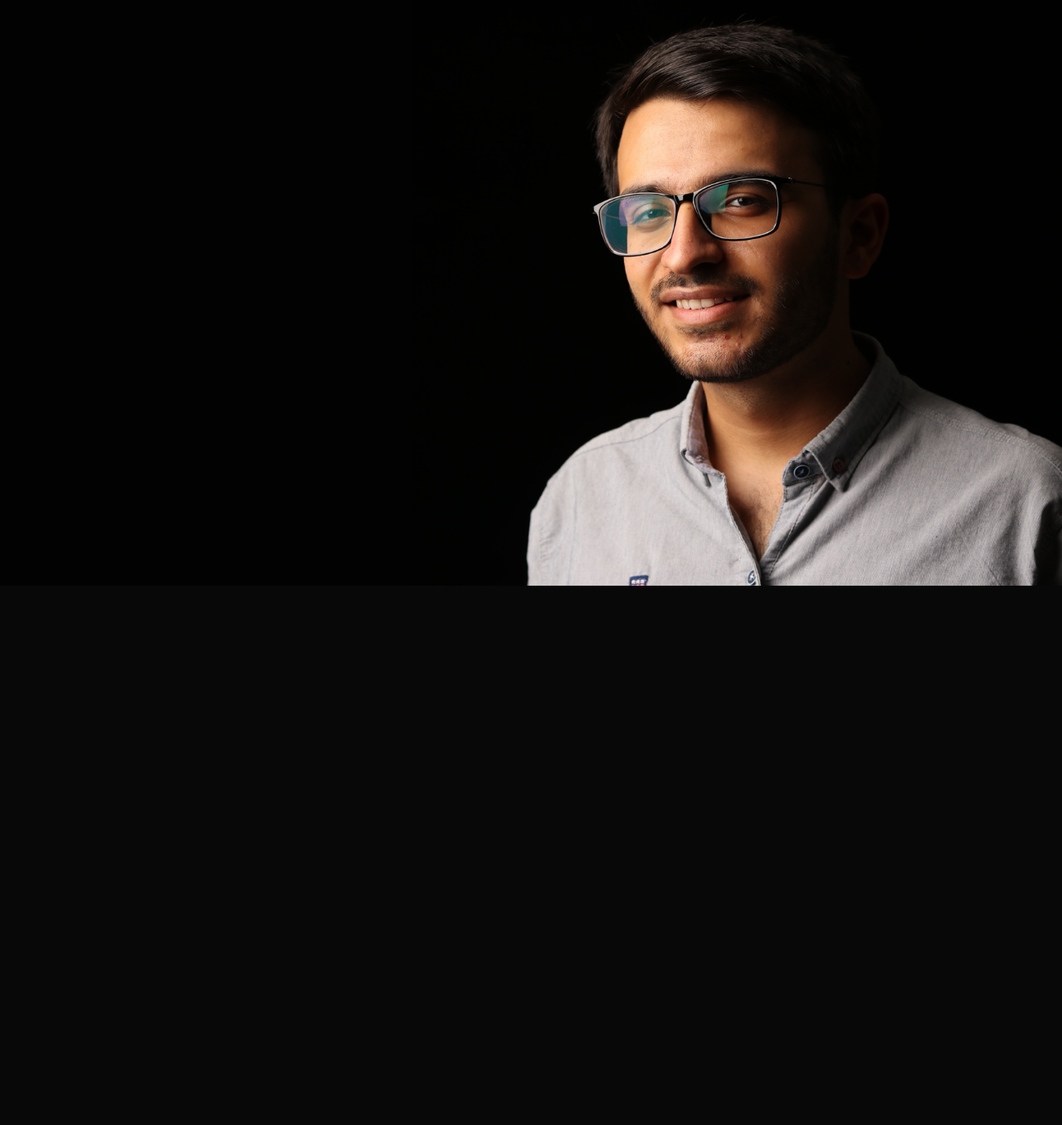
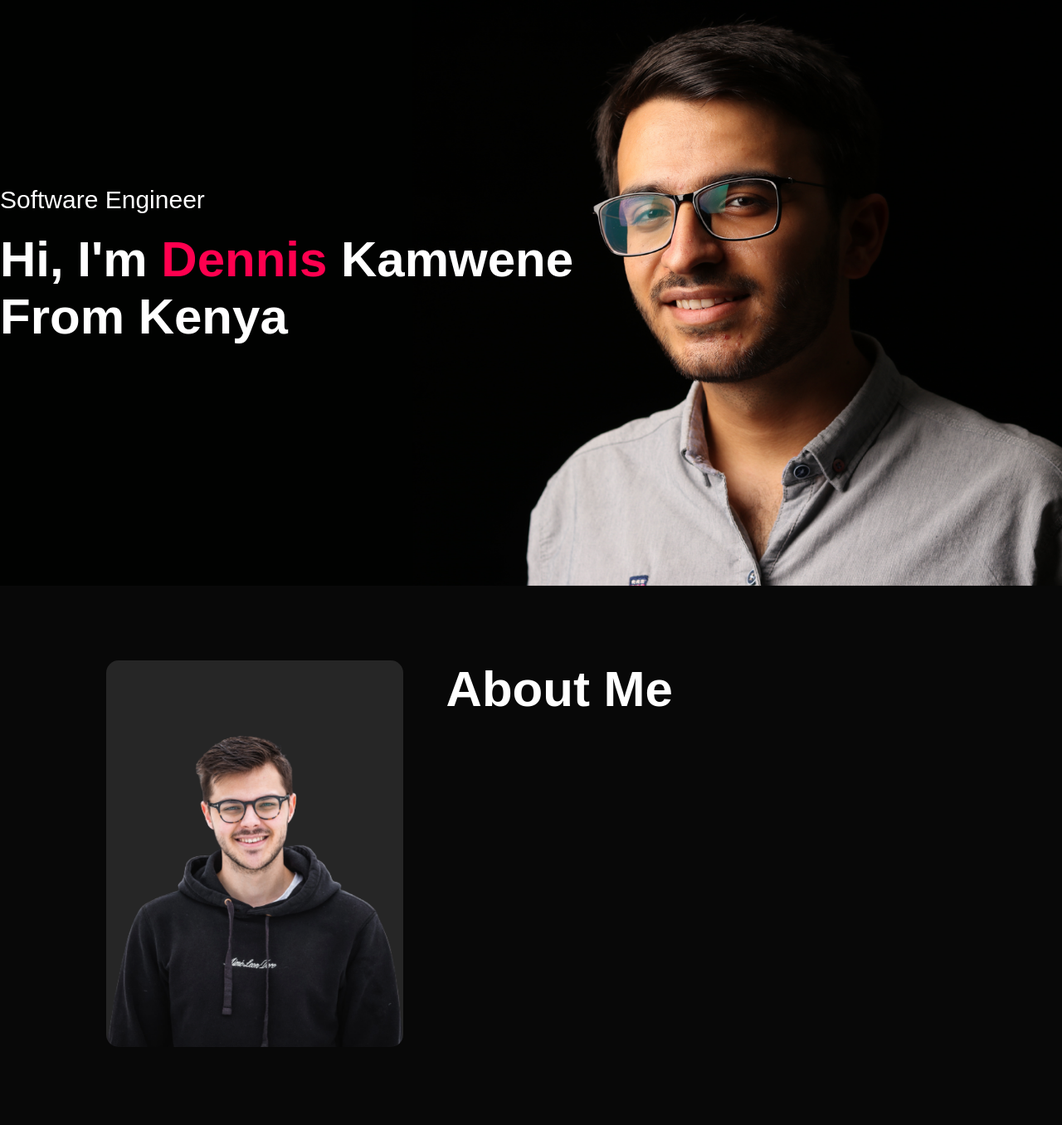
Before and after one commit to DennohDev/Portfolio, a plain HTML site: page index.html in a window 1280 px wide. Shown: the part 94-1450 px from the top of the page at 83% size. Before the commit the page ends 800 px from the top, so only its background shows below. Drawn offline with Linux system fonts and the light colour scheme.

Commit message:
Created the about me section and added css

```diff
--- a/index.html
+++ b/index.html
@@ -19,6 +19,24 @@
                 <li><a href="#">Contact</a></li>
             </ul>
         </nav>
+        <div class="header-text">
+            <p>Software Engineer</p>
+            <h1>Hi, I'm <span>Dennis</span> Kamwene <br> From Kenya</h1>
+        </div>
+    </div>
+
+    <!-- About -->
+    <div id="about">
+        <div class="container">
+            <div class="row">
+                <div class="about-col-1">
+                    <img src="./images/user.png" alt="user">
+                </div>
+                <div class="about-col-2">
+                    <h1 class="sub-title">About Me</h1>
+                </div>
+            </div>
+        </div>
     </div>
 
 </body>
--- a/style.css
+++ b/style.css
@@ -60,3 +60,44 @@ nav ul li a::after{
 nav ul li a:hover::after{
     width: 100%;
 }
+
+.header-text{
+    margin-top: 20%;
+    font-size: 30px;
+}
+
+.header-text h1{
+    font-size: 60px;
+    margin-top: 20px;
+}
+
+.header-text h1 span {
+    color: #ff004f;
+}
+
+/* about */
+
+#about{
+    padding: 80px 0;
+    color: #ababab;
+}
+.row{
+    display: flex;
+    justify-content: space-between;
+    flex-wrap: wrap;
+}
+.about-col-1{
+    flex-basis: 35%;
+}
+.about-col-1 img{
+    width: 100%;
+    border-radius: 15px;
+}
+.about-col-2{
+    flex-basis: 60%;
+}
+.sub-title{
+    font-size: 60px;
+    font-weight: 600;
+    color: #fff;
+}
```
